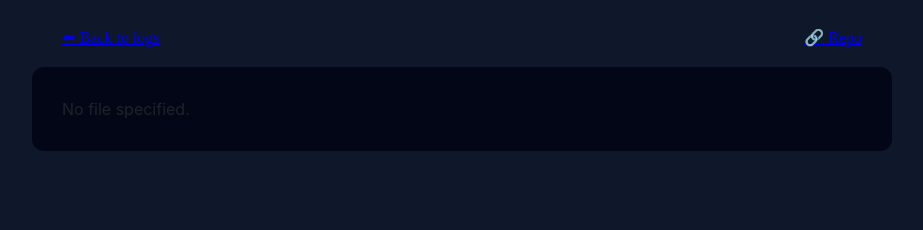
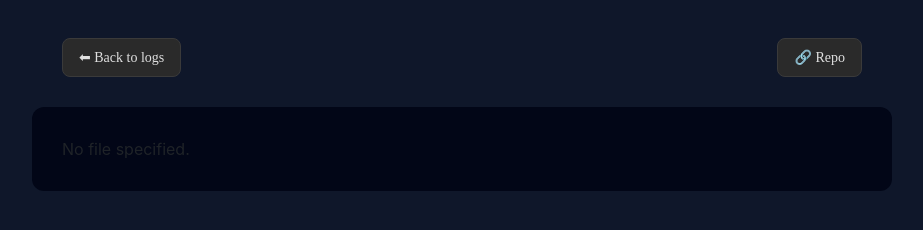
Before and after one commit to dawidpolakowski/daily-log, a plain HTML site: page log.html in a window 1280 px wide. Shown: the whole page, without its empty margins (178-1101 px from the left). Drawn offline with nearby package versions, Linux system fonts and the light colour scheme.

Commit message:
add buttons styling

```diff
--- a/log.html
+++ b/log.html
@@ -25,19 +25,53 @@
             padding: 30px;
             border-radius: 12px;
         }
+
+        .back-btn {
+            display: inline-block;
+            padding: 10px 16px;
+            margin: 10px 0;
+
+            background-color: #2a2a2a;
+            color: #e0e0e0;
+
+            text-decoration: none;
+            font-size: 14px;
+            font-weight: 500;
+
+            border-radius: 8px;
+            border: 1px solid #3a3a3a;
+
+            transition: all 0.2s ease;
+            cursor: pointer;
+        }
+
+        /* hover */
+        .back-btn:hover {
+            background-color: #3a3a3a;
+            color: #ffffff;
+            border-color: #555;
+            transform: translateY(-1px);
+        }
+
+        /* active (klik) */
+        .back-btn:active {
+            transform: translateY(0);
+            background-color: #1f1f1f;
+        }
     </style>
 </head>
 
 <body>
 
-<div style="max-width:800px; margin:auto; display:flex; justify-content:space-between; align-items:center; margin-bottom:20px;">
-  <a href="index.html">⬅ Back to logs</a>
+    <div
+        style="max-width:800px; margin:auto; display:flex; justify-content:space-between; align-items:center; margin-bottom:20px;">
+        <a class="back-btn" href="index.html">⬅ Back to logs</a>
 
-  <a href="https://github.com/dawidpolakowski/daily-log" target="_blank">
-    🔗 Repo
-  </a>
-</div>
-</div>
+        <a class="back-btn" href="https://github.com/dawidpolakowski/daily-log" target="_blank">
+            🔗 Repo
+        </a>
+    </div>
+    </div>
     <div class="markdown-body" id="content">
         Loading...
     </div>
```
Also changed, not shown: style.css (line endings or trailing spaces).
